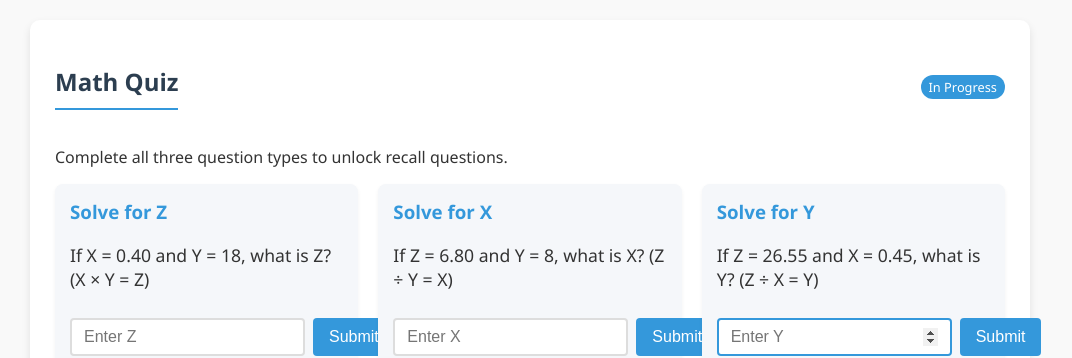
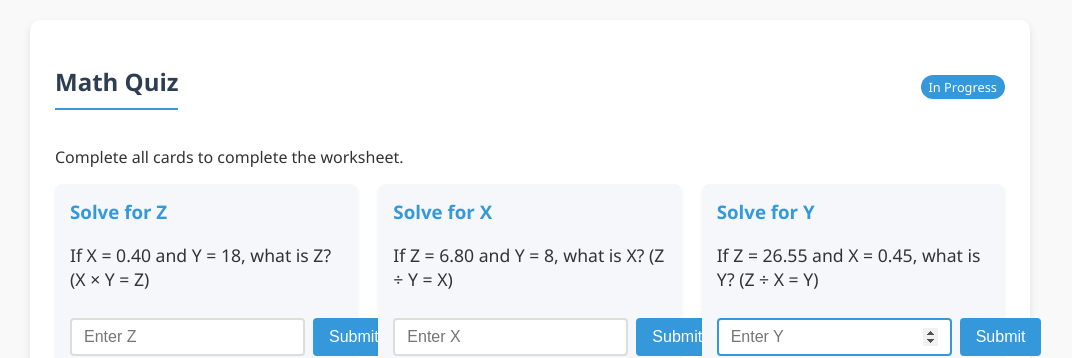
Before and after one commit to ZBZFirst/info, a Jekyll site: the page testquiz.html, which Jekyll copies as it is, in a window 1280 px wide. Shown: the top 358 px of the page, without its empty margins (110-1182 px from the left). Built offline with Jekyll 4.4.1, drawn with Linux system fonts in a browser that asks for light colours.

Commit message:
Update testquiz.html

```diff
--- a/testquiz.html
+++ b/testquiz.html
@@ -167,7 +167,7 @@
             <h2>Math Quiz</h2>
             <span id="math-status" class="section-status">In Progress</span>
         </div>
-        <p>Complete all three question types to unlock recall questions.</p>
+        <p>Complete all cards to complete the worksheet.</p>
 
         <div class="question-section">
             <!-- Solve for Z Card -->
@@ -250,7 +250,7 @@
         </div>
 
         <div id="math-complete" class="completion-message hidden">
-            All math questions completed! Recall questions are now unlocked.
+            All math questions completed!
         </div>
     </div>
 
```
